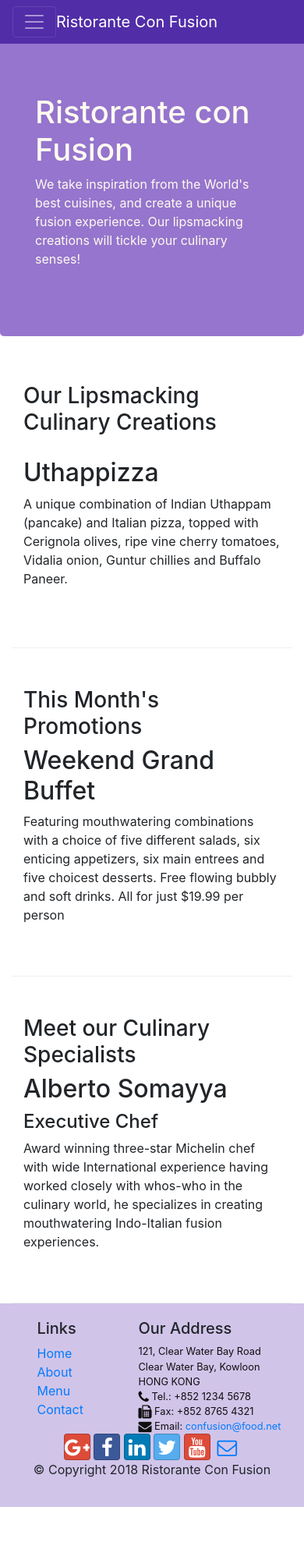
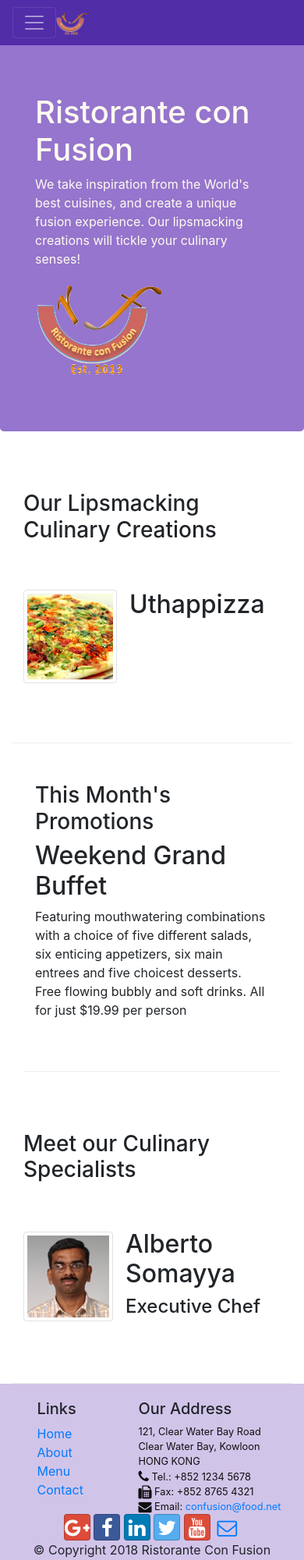
Before and after one commit to mitrabuggaveeti/Website-Using-Bootstrap, a website: page index.html in a window 390 px wide. Shown: the top 2000 px of the page at 78% size. Before the commit the page ends 1932 px from the top, so only its background shows below. Drawn offline with nearby package versions, Linux system fonts and the light colour scheme.

Commit message:
added cards

```diff
--- a/index.html
+++ b/index.html
@@ -22,7 +22,7 @@
             <button class="navbar-toggler" type="button" data-toggle="collapse" data-target="#Navbar">
                 <span class="navbar-toggler-icon"></span>
             </button>
-           <a class="navbar-brand mr-auto" href="#">Ristorante Con Fusion</a>
+           <a class="navbar-brand mr-auto" href="#"><img src="img/logo.png" height="30" width="41"></a>
            <div class="collapse navbar-collapse" id="Navbar">
                 <ul class="navbar-nav mr-auto">
                     <li class="nav-item active"><a class="nav-link" href="#"><span class="fa fa-home fa-lg"></span> Home</a></li>
@@ -41,7 +41,8 @@
                     <h1>Ristorante con Fusion</h1>
                     <p>We take inspiration from the World's best cuisines, and create a unique fusion experience. Our lipsmacking creations will tickle your culinary senses!</p>
                 </div>
-                <div class="col-12 col-sm">
+                <div class="col-12 col-sm align-self-center">
+                  <img src="img/logo.png">
                 </div>
             </div>
         </div>
@@ -52,13 +53,21 @@
             <div class="col-12 col-sm-4 col-md-3">
                 <h3>Our Lipsmacking Culinary Creations</h3>
             </div>
-            <div class="col col-sm col-md">
-                <h2>Uthappizza</h2>
-                <p>A unique combination of Indian Uthappam (pancake) and Italian pizza, topped with Cerignola olives, ripe vine cherry tomatoes, Vidalia onion, Guntur chillies and Buffalo Paneer.</p>
+            <div class="col col-sm col-md order-sm-first">
+                <div class="media">
+                    <img class="d-flex mr-3 img-thumbnail align-self-center" src="img/uthappizza.png" alt="Uthappizza">
+                <div class="media-body">
+                    <h2 class="mt-0">Uthappizza</h2>
+                    <p class="d-none d-sm-block">A unique combination of Indian Uthappam (pancake) and
+                        Italian pizza, topped with Cerignola olives, ripe vine
+                        cherry tomatoes, Vidalia onion, Guntur chillies and
+                        Buffalo Paneer.</p>
+                </div>
             </div>
         </div>
+        </div>
 
-
+        <div class="container">
         <div class="row row-content align-items-center">
             <div class="col-12 col-sm-4 col-md-3">
                 <h3>This Month's Promotions</h3>
@@ -68,15 +77,26 @@
                 <p>Featuring mouthwatering combinations with a choice of five different salads, six enticing appetizers, six main entrees and five choicest desserts. Free flowing bubbly and soft drinks. All for just $19.99 per person </p>
             </div>
         </div>
+        </div>
 
         <div class="row row-content align-items-center">
             <div class="col-12 col-sm-4 col-md-3">
                 <h3>Meet our Culinary Specialists</h3>
             </div>
-            <div class="col col-sm col-md">
-                <h2>Alberto Somayya</h2>
-                <h4>Executive Chef</h4>
-                <p>Award winning three-star Michelin chef with wide International experience having worked closely with whos-who in the culinary world, he specializes in creating mouthwatering Indo-Italian fusion experiences. </p>
+            <div class="col col-sm col-md order-sm-first">
+                <div class="media">
+                    <img class="d-flex mr-3 img-thumbnail align-self-center"
+                            src="img/alberto.png" alt="Alberto Somayya">
+                    <div class="media-body">
+                        <h2 class="mt-0">Alberto Somayya</h2>
+                        <h4>Executive Chef</h4>
+                        <p class="d-none d-sm-block">Award winning three-star Michelin chef with wide
+                            International experience having worked closely with
+                            whos-who in the culinary world, he specializes in
+                            creating mouthwatering Indo-Italian fusion experiences.
+                            </p>
+                    </div>
+                </div>
             </div>
         </div>
     </div>
```
Also changed, not shown: aboutus.html (+4 -3 lines), contactus.html (+4 -3 lines), img/alberto.png (added), img/buffet.png (added), img/logo.png (added), img/uthappizza.png (added), 1 other file.
